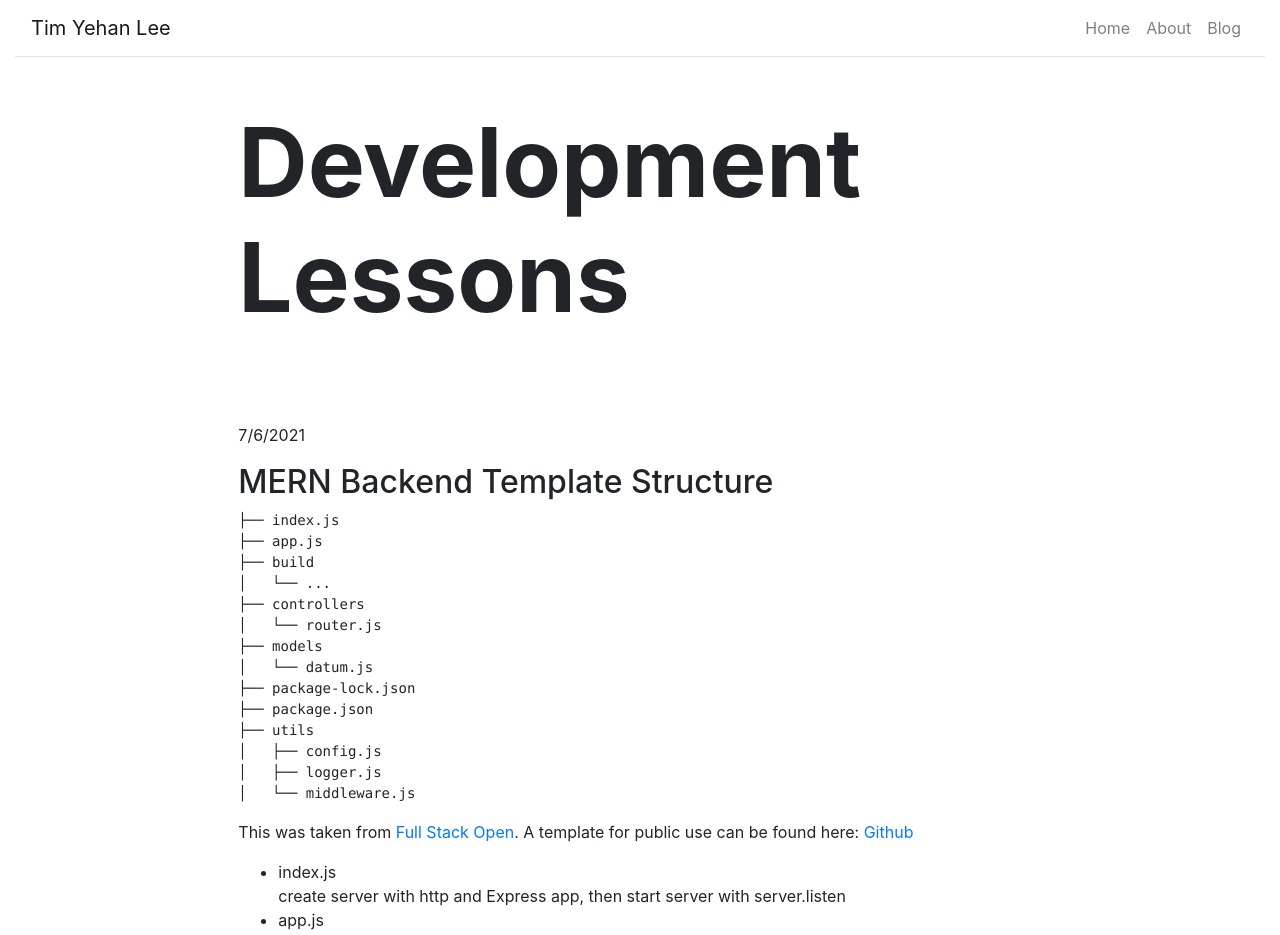
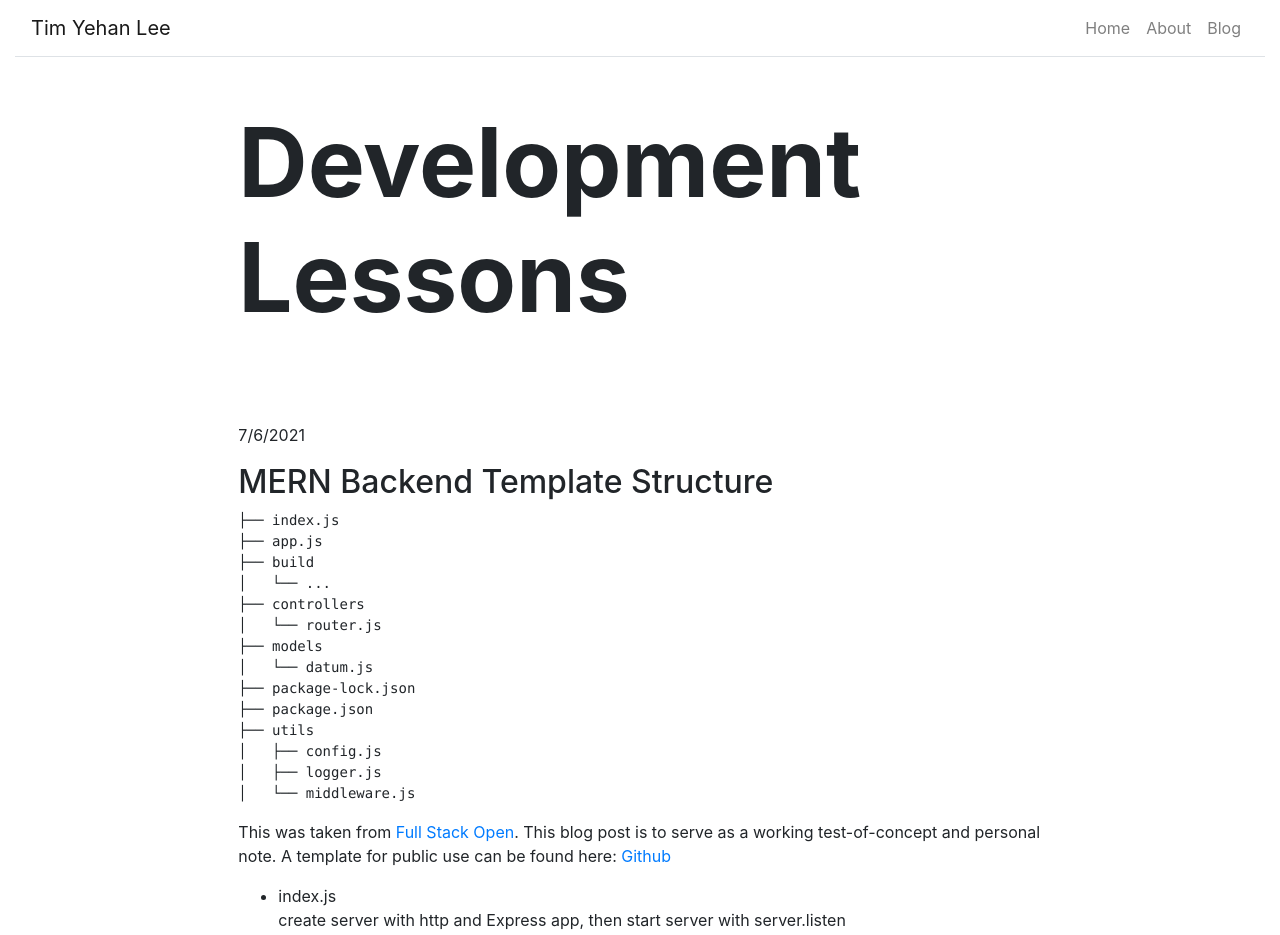
Before and after one commit to burneverything1/react-portfolio, a React (Create React App) app: page /blog in a window 1280 px wide. Shown: the top 935 px of the page. Built offline with nearby package versions, Linux system fonts and the light colour scheme.

Commit message:
text changes

```diff
--- a/src/components/BlogText.js
+++ b/src/components/BlogText.js
@@ -22,7 +22,7 @@ const BlogText = (props) => {
                 </code>
             </pre>
             <p>
-                This was taken from <a href="https://fullstackopen.com/en/">Full Stack Open</a>. A template for public use can be found here: <a href="https://github.com/burneverything1/mernbackend-template">Github</a>
+                This was taken from <a href="https://fullstackopen.com/en/">Full Stack Open</a>. This blog post is to serve as a working test-of-concept and personal note. A template for public use can be found here: <a href="https://github.com/burneverything1/mernbackend-template">Github</a>
             </p>
             <ul>
                 <li>
```
Also changed, not shown: 1 other file (tests, documents, lock files or other folders).
